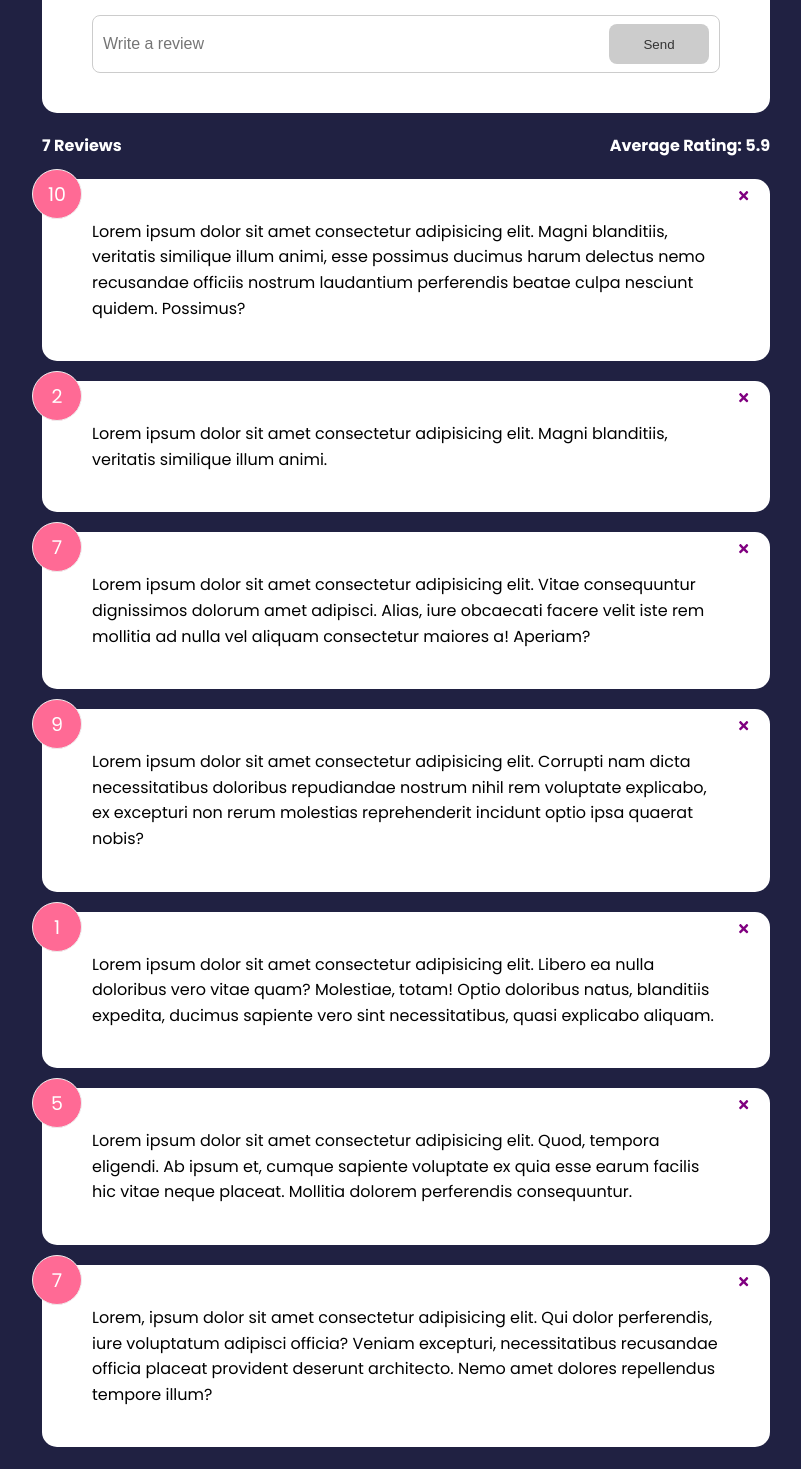
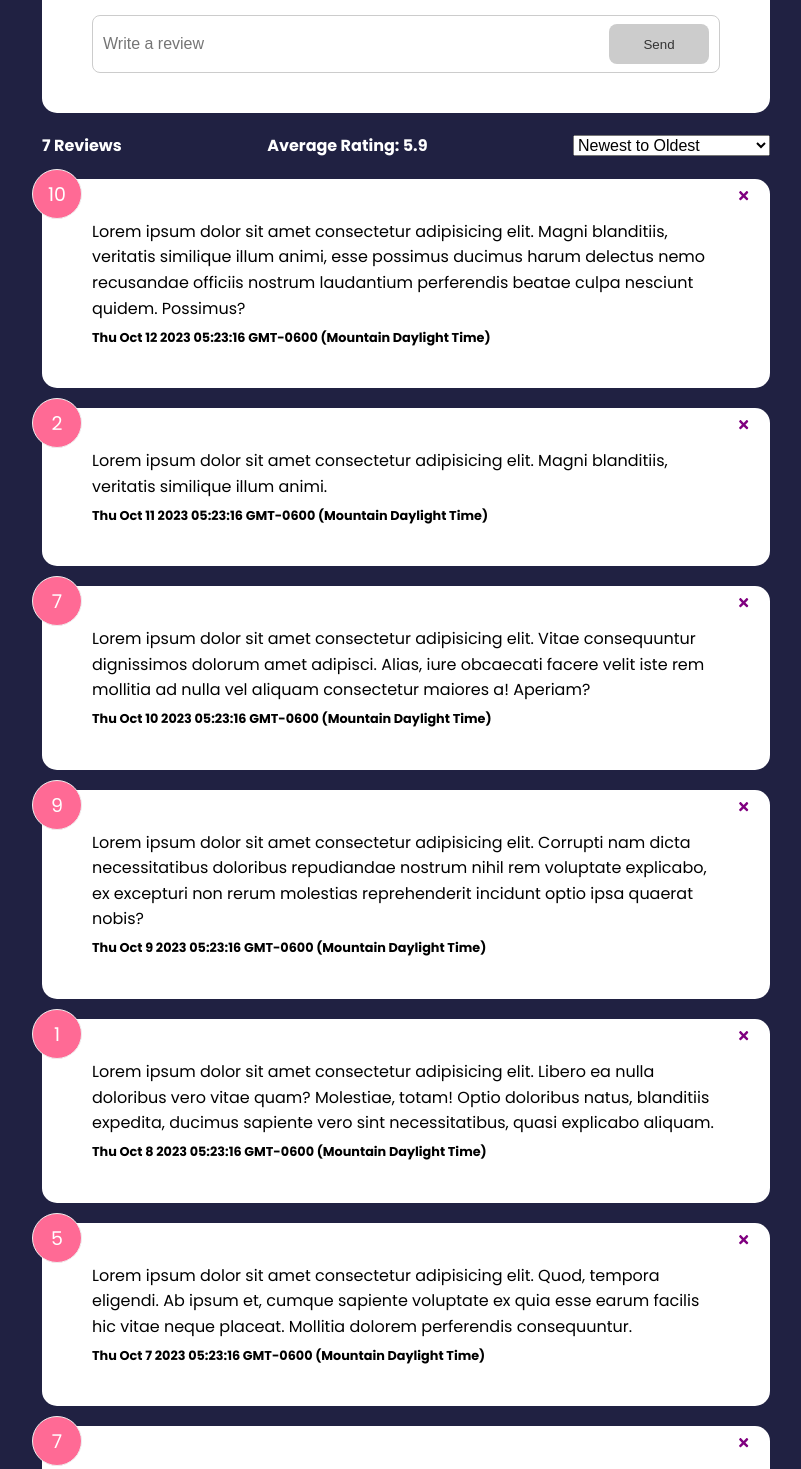
Before and after one commit to BrandynCoverdill/Feedback-app, a React (Create React App) app: page / in a window 1280 px wide. Shown: the part 280-1749 px from the top of the page, without its empty margins (234-1035 px from the left). Built offline with nearby package versions, Linux system fonts and the light colour scheme.

Commit message:
Added a filtering system for the reviews.

```diff
--- a/src/App.js
+++ b/src/App.js
@@ -21,12 +21,49 @@ export default function App() {
 		setFeedback([newFeedback, ...feedback]);
 	}
 
+	function changeFilter(filter) {
+		const filteredList = [...feedback];
+
+		switch (filter) {
+			case 'newest':
+				filteredList.sort((a, b) => {
+					return new Date(b.date) - new Date(a.date);
+				});
+				setFeedback(filteredList);
+				break;
+
+			case 'oldest':
+				filteredList.sort((a, b) => {
+					return new Date(a.date) - new Date(b.date);
+				});
+				setFeedback(filteredList);
+				break;
+
+			case 'highest':
+				filteredList.sort((a, b) => {
+					return +b.rating - +a.rating;
+				});
+				setFeedback(filteredList);
+				break;
+
+			case 'lowest':
+				filteredList.sort((a, b) => {
+					return +a.rating - +b.rating;
+				});
+				setFeedback(filteredList);
+				break;
+
+			default:
+				break;
+		}
+	}
+
 	return (
 		<>
 			<Header />
 			<div className='container'>
 				<FeedbackForm handleAdd={addFeedback} />
-				<FeedbackStats feedback={feedback} />
+				<FeedbackStats feedback={feedback} handleFilterChange={changeFilter} />
 				<FeedbackList feedback={feedback} handleDelete={deleteFeedback} />
 			</div>
 		</>
--- a/src/components/FeedbackForm.jsx
+++ b/src/components/FeedbackForm.jsx
@@ -8,6 +8,7 @@ export default function FeedbackForm({handleAdd}) {
 	const [btnDisabled, setBtnDisabled] = useState(true);
 	const [message, setMessage] = useState('');
 	const [rating, setRating] = useState(10);
+	const [dateTime, setDateTime] = useState(new Date().toLocaleString());
 	const [sentReview, setSentReview] = useState(false);
 
 	const handleTextChange = (e) => {
@@ -26,9 +27,11 @@ export default function FeedbackForm({handleAdd}) {
 	function handleSumbit(e) {
 		e.preventDefault();
 		if (text.trim().length >= 10) {
+			setDateTime(new Date());
 			const newFeedback = {
 				text,
 				rating,
+				date: dateTime,
 			};
 			handleAdd(newFeedback);
 			setText('');
--- a/src/components/FeedbackItem.jsx
+++ b/src/components/FeedbackItem.jsx
@@ -30,6 +30,7 @@ export default function FeedbackItem({feedback, handleDelete}) {
 						<FaTimes color='purple' />
 					</button>
 					<div className='text-display'>{feedback.text}</div>
+					<div className='date-display'>{feedback.date}</div>
 				</Card>
 			</motion.div>
 		</div>
--- a/src/components/FeedbackList.jsx
+++ b/src/components/FeedbackList.jsx
@@ -17,9 +17,10 @@ export default function FeedbackList({feedback, handleDelete}) {
 FeedbackList.propTypes = {
 	feedback: PropTypes.arrayOf(
 		PropTypes.shape({
-			id: PropTypes.number.isRequired,
+			id: PropTypes.string.isRequired,
 			rating: PropTypes.number.isRequired,
 			text: PropTypes.string.isRequired,
+			date: PropTypes.string.isRequired,
 		})
 	),
 };
--- a/src/components/FeedbackStats.jsx
+++ b/src/components/FeedbackStats.jsx
@@ -1,6 +1,6 @@
 import PropTypes from 'prop-types';
 
-export default function FeedbackStats({feedback}) {
+export default function FeedbackStats({feedback, handleFilterChange}) {
 	// Calculate ratings average
 	const avg = (
 		feedback.reduce((acc, curr) => {
@@ -15,6 +15,16 @@ export default function FeedbackStats({feedback}) {
 			<h4>{feedback.length} Reviews</h4>
 			<h4>Average Rating: {isNaN(avg) ? '0' : avg}</h4>
 			{/* TODO: Add a filter option to filter reviews by rating */}
+			<select
+				name='filter'
+				id='filter'
+				onChange={(e) => handleFilterChange(e.target.value)}
+			>
+				<option value='newest'>Newest to Oldest</option>
+				<option value='oldest'>Oldest to Newest</option>
+				<option value='highest'>Highest to Lowest Rated</option>
+				<option value='lowest'>Lowest to Highest Rated</option>
+			</select>
 		</div>
 	);
 }
--- a/src/data/FeedbackData.js
+++ b/src/data/FeedbackData.js
@@ -1,36 +1,43 @@
 const feedbackData = [
 	{
-		id: 1,
+		id: '1',
+		date: 'Thu Oct 12 2023 05:23:16 GMT-0600 (Mountain Daylight Time)',
 		rating: 10,
 		text: 'Lorem ipsum dolor sit amet consectetur adipisicing elit. Magni blanditiis, veritatis similique illum animi, esse possimus ducimus harum delectus nemo recusandae officiis nostrum laudantium perferendis beatae culpa nesciunt quidem. Possimus?',
 	},
 	{
-		id: 2,
+		id: '2',
+		date: 'Thu Oct 11 2023 05:23:16 GMT-0600 (Mountain Daylight Time)',
 		rating: 2,
 		text: 'Lorem ipsum dolor sit amet consectetur adipisicing elit. Magni blanditiis, veritatis similique illum animi.',
 	},
 	{
-		id: 3,
+		id: '3',
+		date: 'Thu Oct 10 2023 05:23:16 GMT-0600 (Mountain Daylight Time)',
 		rating: 7,
 		text: 'Lorem ipsum dolor sit amet consectetur adipisicing elit. Vitae consequuntur dignissimos dolorum amet adipisci. Alias, iure obcaecati facere velit iste rem mollitia ad nulla vel aliquam consectetur maiores a! Aperiam?',
 	},
 	{
-		id: 4,
+		id: '4',
+		date: 'Thu Oct 9 2023 05:23:16 GMT-0600 (Mountain Daylight Time)',
 		rating: 9,
 		text: 'Lorem ipsum dolor sit amet consectetur adipisicing elit. Corrupti nam dicta necessitatibus doloribus repudiandae nostrum nihil rem voluptate explicabo, ex excepturi non rerum molestias reprehenderit incidunt optio ipsa quaerat nobis?',
 	},
 	{
-		id: 5,
+		id: '5',
+		date: 'Thu Oct 8 2023 05:23:16 GMT-0600 (Mountain Daylight Time)',
 		rating: 1,
 		text: 'Lorem ipsum dolor sit amet consectetur adipisicing elit. Libero ea nulla doloribus vero vitae quam? Molestiae, totam! Optio doloribus natus, blanditiis expedita, ducimus sapiente vero sint necessitatibus, quasi explicabo aliquam.',
 	},
 	{
-		id: 6,
+		id: '6',
+		date: 'Thu Oct 7 2023 05:23:16 GMT-0600 (Mountain Daylight Time)',
 		rating: 5,
 		text: 'Lorem ipsum dolor sit amet consectetur adipisicing elit. Quod, tempora eligendi. Ab ipsum et, cumque sapiente voluptate ex quia esse earum facilis hic vitae neque placeat. Mollitia dolorem perferendis consequuntur.',
 	},
 	{
-		id: 7,
+		id: '7',
+		date: 'Thu Oct 6 2023 05:23:16 GMT-0600 (Mountain Daylight Time)',
 		rating: 7,
 		text: 'Lorem, ipsum dolor sit amet consectetur adipisicing elit. Qui dolor perferendis, iure voluptatum adipisci officia? Veniam excepturi, necessitatibus recusandae officia placeat provident deserunt architecto. Nemo amet dolores repellendus tempore illum?',
 	},
--- a/src/index.css
+++ b/src/index.css
@@ -73,6 +73,12 @@ header {
 	transition: 0.3s;
 }
 
+.date-display {
+	font-weight: bold;
+	font-size: 0.8em;
+	margin-block-start: 0.5em;
+}
+
 .rating li label {
 	position: absolute;
 	top: 50%;
@@ -123,6 +129,10 @@ input:focus {
 	display: flex;
 	justify-content: space-between;
 	align-items: center;
+}
+
+#filter {
+	font-size: 1em;
 }
 
 .num-display {
```
